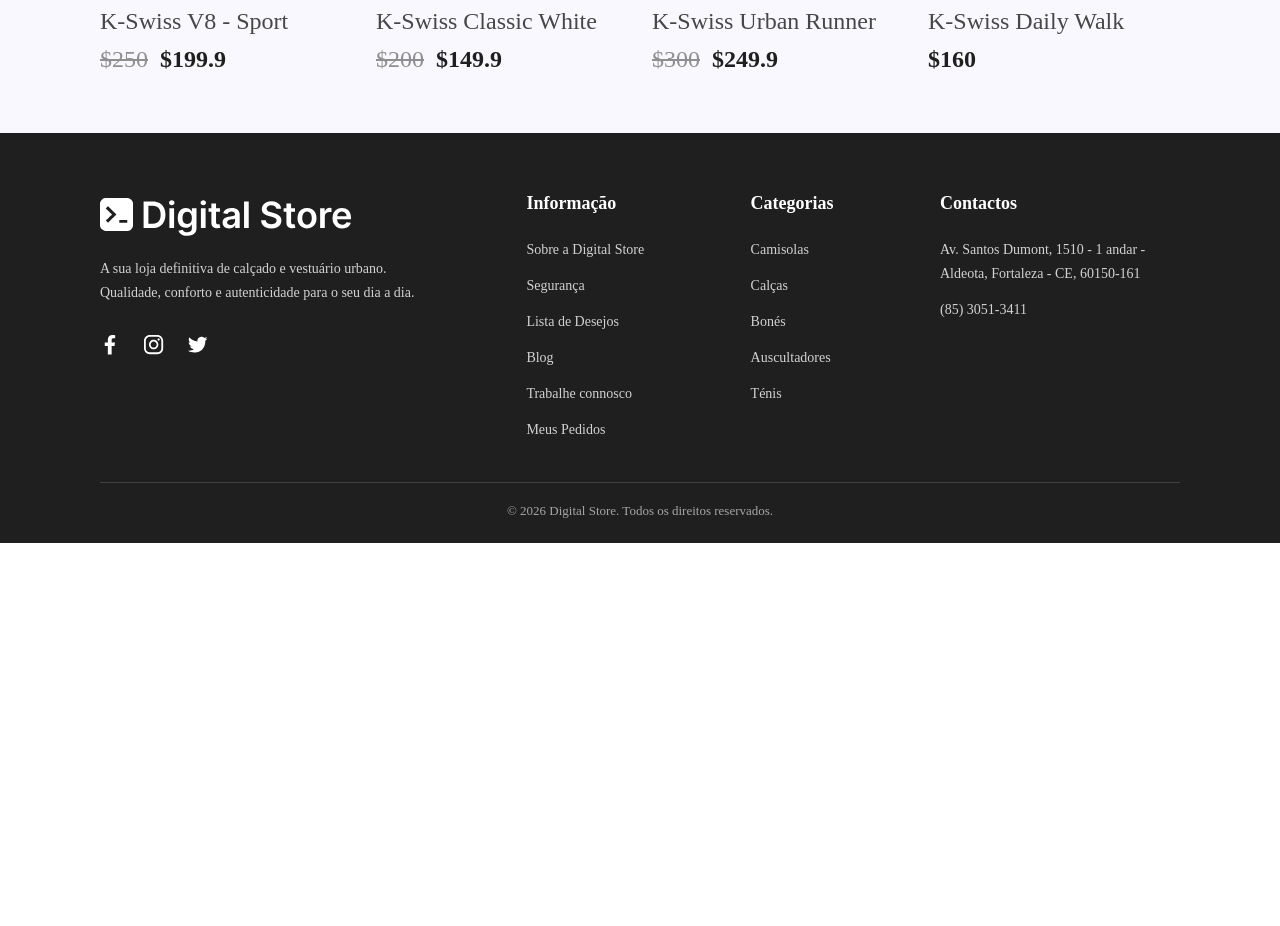
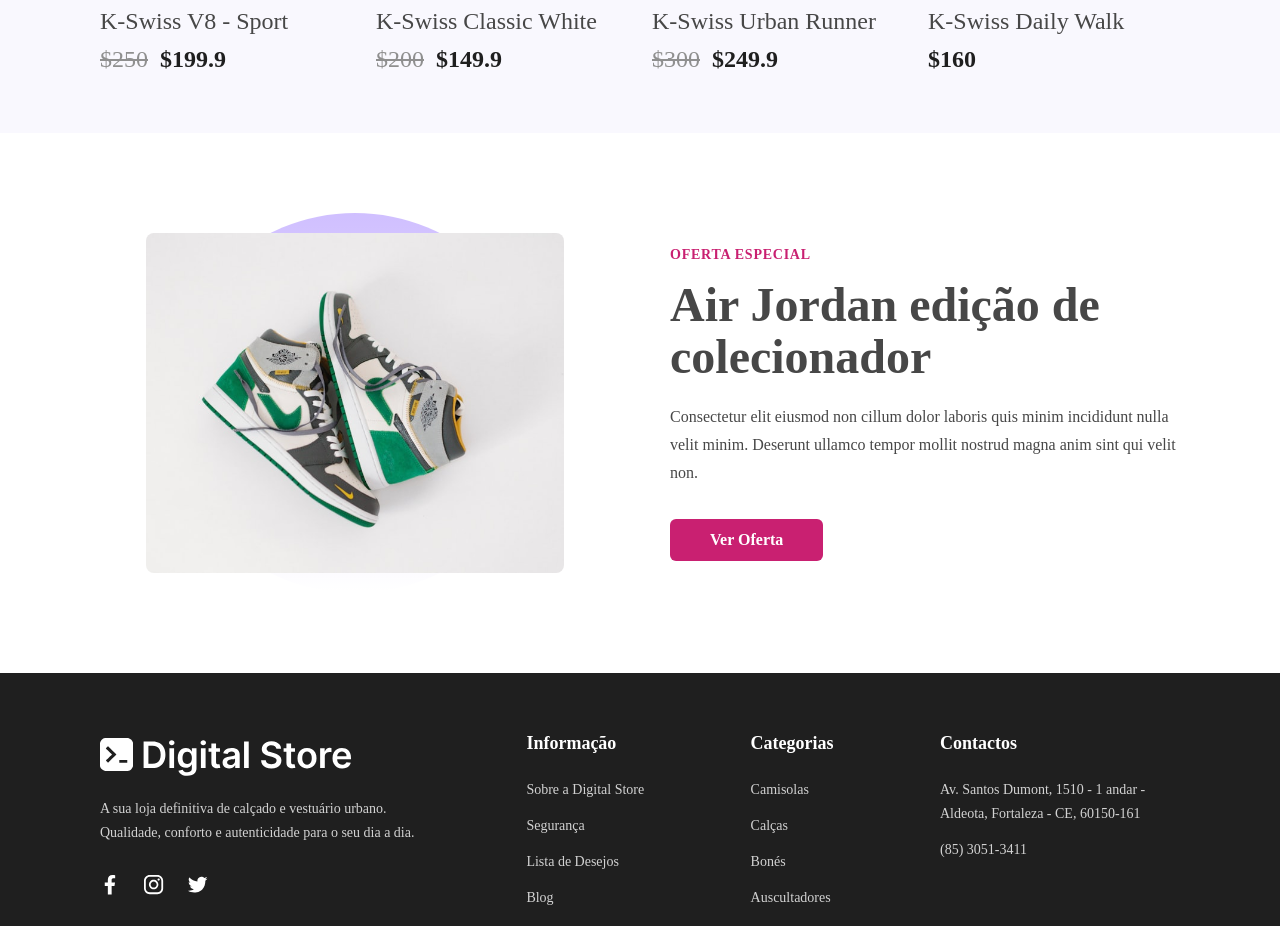
Before and after one commit to devarthurlima/digital-colege, a React (Vite) app: page / in a window 1280 px wide. Shown: the part 2160-3086 px from the top of the page. Before the commit the page ends 2703 px from the top, so only its background shows below. Built offline with nearby package versions, Linux system fonts and the light colour scheme.

Commit message:
feat: implementar componente SpecialOffer e finalizar HomePage

```diff
--- /dev/null
+++ b/src/components/SpecialOffer/SpecialOffer.css
@@ -0,0 +1,96 @@
+.special-offer-container {
+  display: flex;
+  align-items: center;
+  justify-content: space-between;
+  background-color: #ffffff;
+  padding: 80px 100px;
+  gap: 60px;
+  box-sizing: border-box;
+}
+
+.special-offer-image-box {
+  position: relative;
+  flex: 1;
+  display: flex;
+  align-items: center;
+  justify-content: center;
+  min-height: 380px;
+}
+
+.special-offer-circle {
+  position: absolute;
+  width: 380px;
+  height: 380px;
+  border-radius: 50%;
+  background: linear-gradient(
+    180deg,
+    rgba(66, 0, 255, 0.25) 0%,
+    rgba(255, 255, 255, 0) 100%
+  );
+  z-index: 1;
+}
+
+.special-offer-image {
+  position: relative;
+  z-index: 2;
+  max-width: 100%;
+  max-height: 340px;
+  object-fit: contain;
+  border-radius: 8px;
+}
+
+.special-offer-content {
+  flex: 1;
+  max-width: 520px;
+}
+
+.special-offer-badge {
+  font-size: 14px;
+  font-weight: 700;
+  color: #c92071;
+  letter-spacing: 0.75px;
+  text-transform: uppercase;
+  margin-bottom: 16px;
+  display: inline-block;
+}
+
+.special-offer-title {
+  font-size: 48px;
+  line-height: 52px;
+  font-weight: 700;
+  color: #474747;
+  margin: 0 0 20px 0;
+}
+
+.special-offer-description {
+  font-size: 16px;
+  line-height: 28px;
+  color: #474747;
+  margin: 0 0 32px 0;
+}
+
+.special-offer-btn {
+  display: inline-flex;
+  align-items: center;
+  justify-content: center;
+  background-color: #c92071;
+  color: #ffffff;
+  font-size: 16px;
+  font-weight: 700;
+  padding: 12px 40px;
+  border-radius: 6px;
+  text-decoration: none;
+  transition: opacity 0.2s ease;
+}
+
+.special-offer-btn:hover {
+  opacity: 0.9;
+}
+
+@media (max-width: 900px) {
+  .special-offer-container {
+    flex-direction: column-reverse;
+    padding: 40px 20px;
+    text-align: center;
+  }
+}
--- /dev/null
+++ b/src/components/SpecialOffer/index.jsx
@@ -0,0 +1,32 @@
+import { Link } from "react-router-dom";
+import "./SpecialOffer.css";
+
+export default function SpecialOffer() {
+  return (
+    <section className="special-offer-container">
+      <div className="special-offer-image-box">
+        <div className="special-offer-circle"></div>
+        <img
+          src="/produc-image-1.jpeg"
+          alt="Air Jordan edição de colecionador"
+          className="special-offer-image"
+        />
+      </div>
+
+      <div className="special-offer-content">
+        <span className="special-offer-badge">Oferta especial</span>
+        <h2 className="special-offer-title">
+          Air Jordan edição de colecionador
+        </h2>
+        <p className="special-offer-description">
+          Consectetur elit eiusmod non cillum dolor laboris quis minim
+          incididunt nulla velit minim. Deserunt ullamco tempor mollit nostrud
+          magna anim sint qui velit non.
+        </p>
+        <Link to="/produtos" className="special-offer-btn">
+          Ver Oferta
+        </Link>
+      </div>
+    </section>
+  );
+}
--- a/src/pages/HomePage/index.jsx
+++ b/src/pages/HomePage/index.jsx
@@ -1,6 +1,7 @@
 import Gallery from "../../components/Gallery";
 import FeaturedCollections from "../../components/FeaturedCollections";
 import ProductListing from "../../components/ProductListing";
+import SpecialOffer from "../../components/SpecialOffer";
 import { products } from "../../data/products";
 
 export default function HomePage() {
@@ -75,6 +76,8 @@ export default function HomePage() {
         </div>
         <ProductListing products={products.slice(0, 8)} />
       </main>
+
+      <SpecialOffer />
     </div>
   );
 }
```
